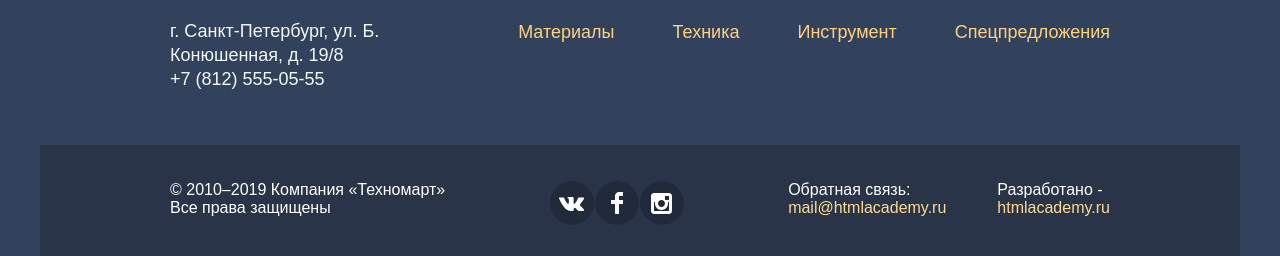
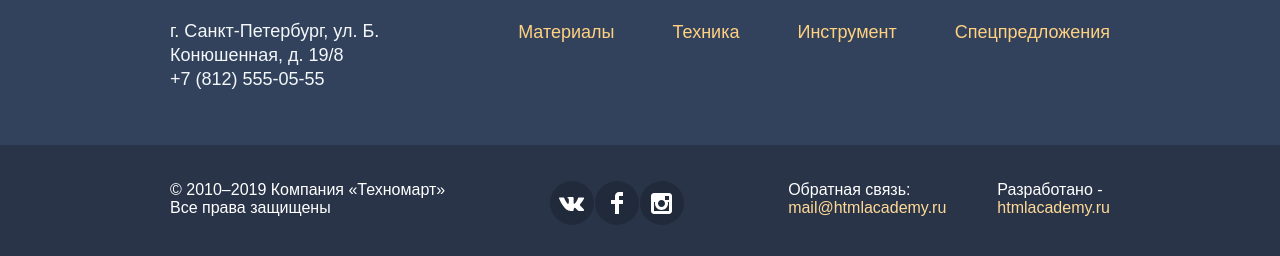
Before and after one commit to esushkova/Tehnomart, a website: page source/index.html in a window 1280 px wide. Shown: the part 3013-3269 px from the top of the page. Drawn offline with nearby package versions, Linux system fonts and the light colour scheme; files that its build step writes are made by us from their sources; grey boxes are pictures that could not be loaded; a web font is replaced by a local one.

Commit message:
Приклеила футер к низу экрана, растянула нижний фон

```diff
--- a/source/index.html
+++ b/source/index.html
@@ -344,7 +344,8 @@
         </div>
     </div>
 
-        <div class="footer__bottom footer-bottom container">
+        <div class="footer__bottom footer-bottom">
+            <div class="footer-bottom__flex-wrapper container">
             <p class="footer-bottom__copyrights">© 2010–2019 Компания «Техномарт»<br> Все права защищены</p>
 
             <ul class="footer-bottom__social social">
@@ -383,6 +384,7 @@
                 </div>
             </div>
         </div>
+        </div>
     </footer>
 
     <!-- Modal -->
--- a/source/less/blocks/footer-bottom.less
+++ b/source/less/blocks/footer-bottom.less
@@ -1,9 +1,12 @@
 .footer-bottom {
     background: #293449;
+    padding-top: 36px;
+    padding-bottom: 35px;
+}
+
+.footer-bottom__flex-wrapper {
     display: flex;
     justify-content: space-between;
-    padding-top: 36px;
-    padding-bottom: 35px;
 }
 
 .footer-bottom__copyrights {
@@ -70,5 +73,23 @@ color: #FFFFFF;
     display: flex;
     align-items: center;
     color: #FFDA96;;
+}
 
+.page {
+    height: 100%;
 }
+
+.body {
+    min-height: 100%;
+    display: grid;
+    grid-template-rows: min-content 1fr min-content;
+    align-content: start;
+}
+
+.modal-map {
+    display: none;
+}
+
+.modal-feedback {
+    display: none;
+}
```
Also changed, not shown: build/css/style.min.css, build/index.html.
